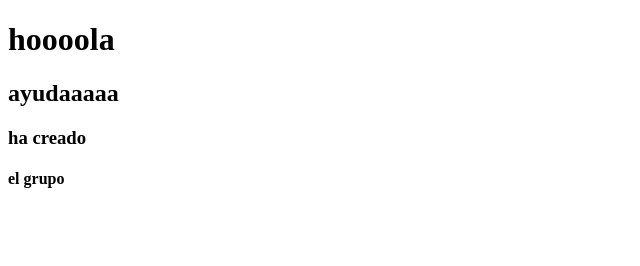
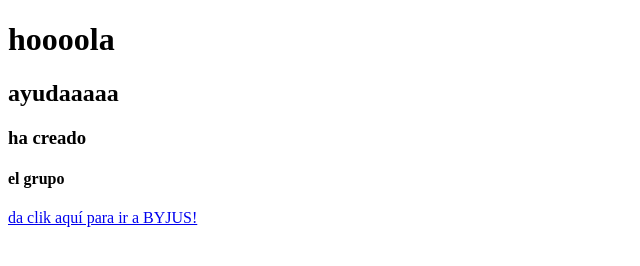
Before and after one commit to emilioesor/Clase1, a plain HTML site: page SATemplate-main PRIMER JUEGO/miprimerprograma/index.html in a window 1280 px wide. Shown: the whole page, without its empty margins (0-640 px from the left). Drawn offline with Linux system fonts and the light colour scheme.

Commit message:
checa la linea 12!
te agregue una nueva linea, ejecuta tu código para verlo! 🥇

```diff
--- a/SATemplate-main PRIMER JUEGO/miprimerprograma/index.html
+++ b/SATemplate-main PRIMER JUEGO/miprimerprograma/index.html
@@ -9,6 +9,7 @@
         <h2>ayudaaaaa</h2>
         <h3>ha creado </h3>
         <h4>el grupo </h4>
+        <a href="www.byjusfutureschool.com"> da clik aquí para ir a BYJUS! </a>
         <script src="MI PROGRAMA.js"></script>
     </body>
 
```
